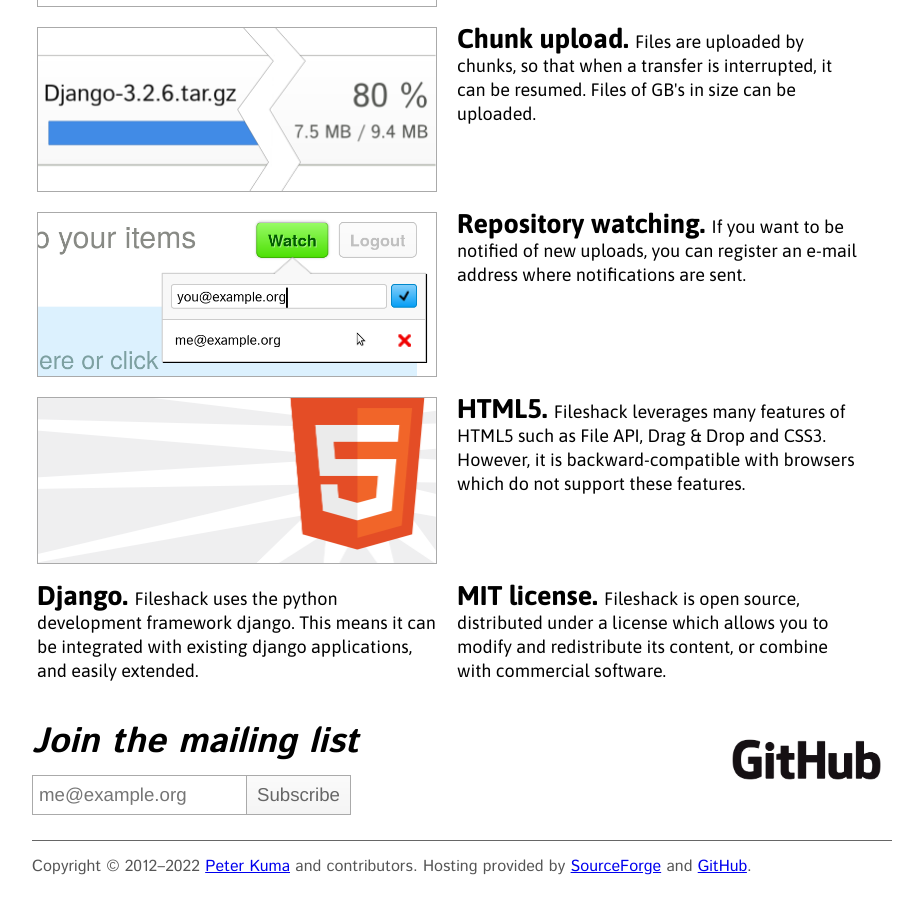
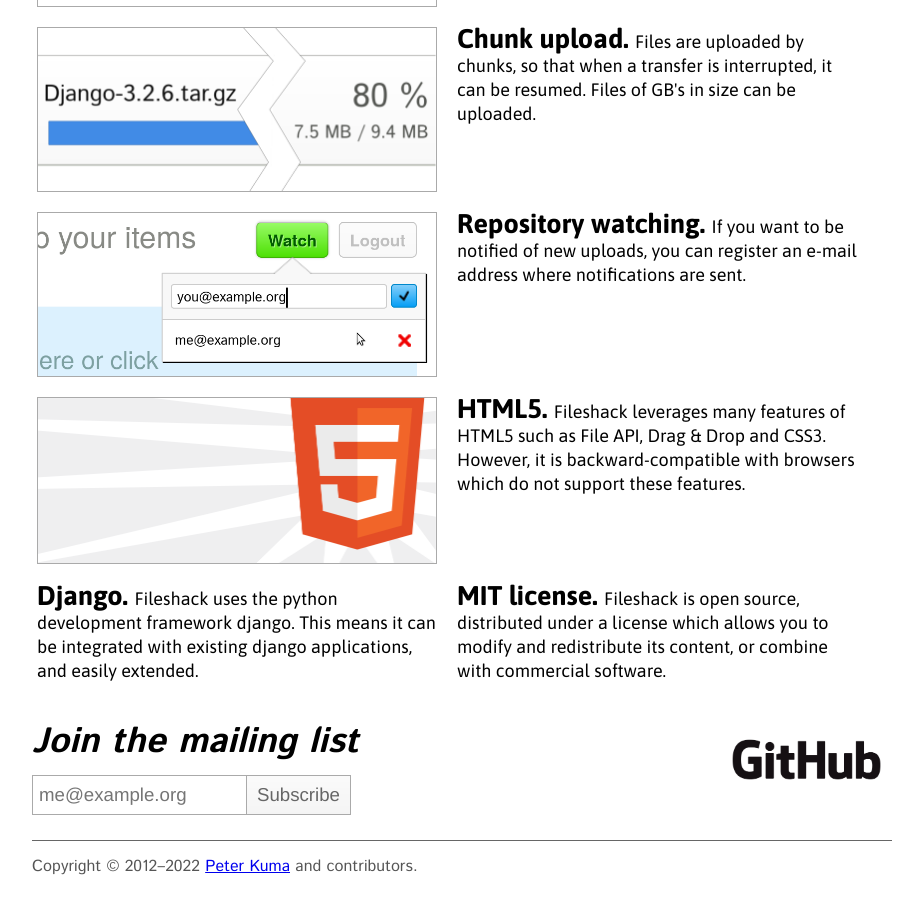
Before and after one commit to peterkuma/fileshackproject, a Jekyll site: the page built from index.html, in a window 1280 px wide and 900 px high, scrolled down 824 px. Shown: the whole window, without its empty margins (178-1101 px from the left). Built offline with Jekyll 4.4.1, drawn with Linux system fonts in a browser that asks for light colours.

Commit message:
Remove website hosting note in footer

```diff
--- a/_layouts/default.html
+++ b/_layouts/default.html
@@ -32,7 +32,6 @@
 			<a id="github" href="https://github.com/peterkuma/fileshackproject"><img src="/img/github.png" height="70" alt="github" /></a>
 			<div id="credits">
 				Copyright &copy; 2012–2022 <a href="https://peterkuma.net">Peter Kuma</a> and contributors.
-				Hosting provided by <a href="https://sourceforge.net">SourceForge</a> and <a href="https://github.com">GitHub</a>.
 			</div>
 		</footer>
 		<div id="preload-1"></div>
```
